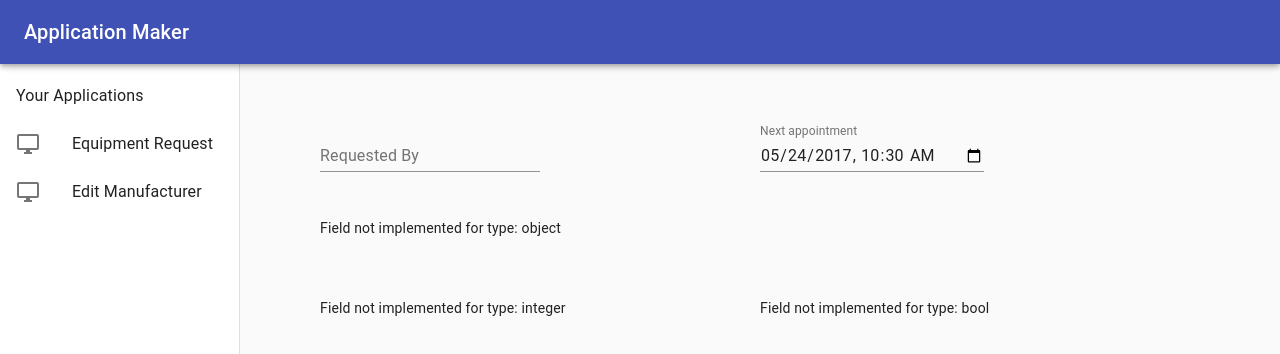
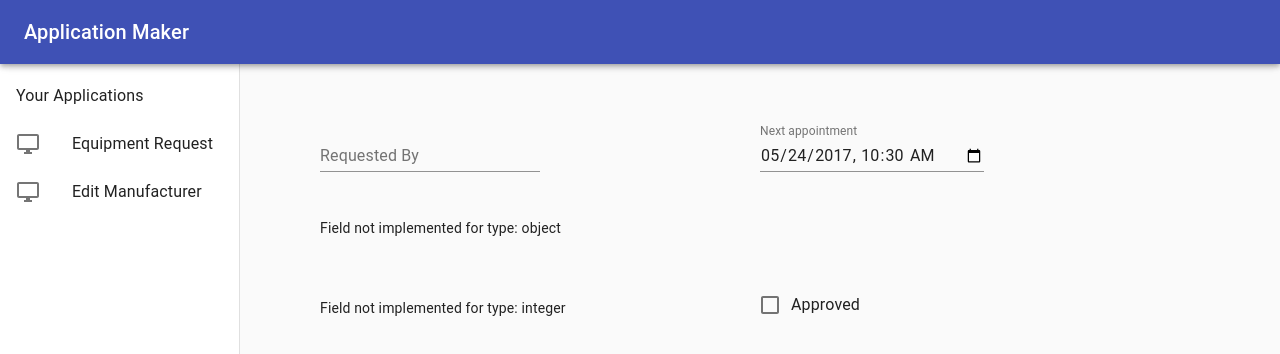
Before and after one commit to chrismendes/test-jsonforms, a React (Create React App) app: page /apps/equipment-request in a window 1280 px wide. Shown: the top 354 px of the page. Built offline with nearby package versions, Linux system fonts and the light colour scheme.

Commit message:
Added checkbox component

```diff
--- a/src/appmaker/factories/FieldFactory/FieldFactory.js
+++ b/src/appmaker/factories/FieldFactory/FieldFactory.js
@@ -1,6 +1,7 @@
 import React from 'react';
 import TextField from '../../../clientapps/components/TextField';
 import DateTime from '../../../clientapps/components/DateTime';
+import Checkbox from '../../../clientapps/components/Checkbox';
 
 const FieldFactory = (props) => {
 
@@ -12,10 +13,12 @@ const FieldFactory = (props) => {
 
   const getComponent = (type) => {
     switch(type) {
-      case "text":
+      case 'text':
         return <TextField {...props} />
-      case "datetime":
+      case 'datetime':
         return <DateTime {...props} />
+      case 'bool':
+        return <Checkbox {...props} />
       default:
         return <p>Field not implemented for type: {type}</p>
     }
--- /dev/null
+++ b/src/clientapps/components/Checkbox/Checkbox.js
@@ -0,0 +1,28 @@
+import React from 'react';
+import { withStyles } from '@material-ui/core/styles';
+import MaterialCheckbox from '@material-ui/core/Checkbox';
+import MaterialFormControlLabel from '@material-ui/core/FormControlLabel';
+
+const Checkbox = (props) => {
+
+  const GreenCheckbox = withStyles({
+    root: {
+      '&$checked': {
+        color: '#43a047',
+      },
+    },
+    checked: {},
+  })((props) => <MaterialCheckbox color="default" {...props} />);
+
+  const label = (props.label) ? props.label : '';
+
+  return (
+    <MaterialFormControlLabel
+      control={<GreenCheckbox name="checkedG" />}
+      label={label}
+    />
+  );
+
+}
+
+export default Checkbox;
--- /dev/null
+++ b/src/clientapps/components/Checkbox/index.js
@@ -0,0 +1,2 @@
+import Checkbox from './Checkbox';
+export default Checkbox;
```
